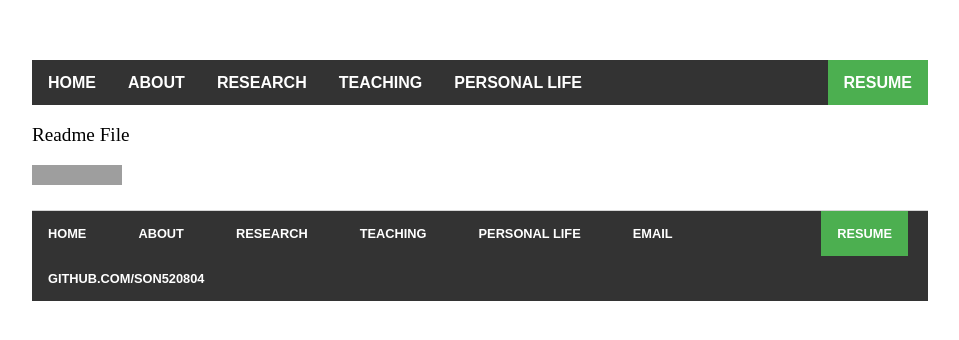
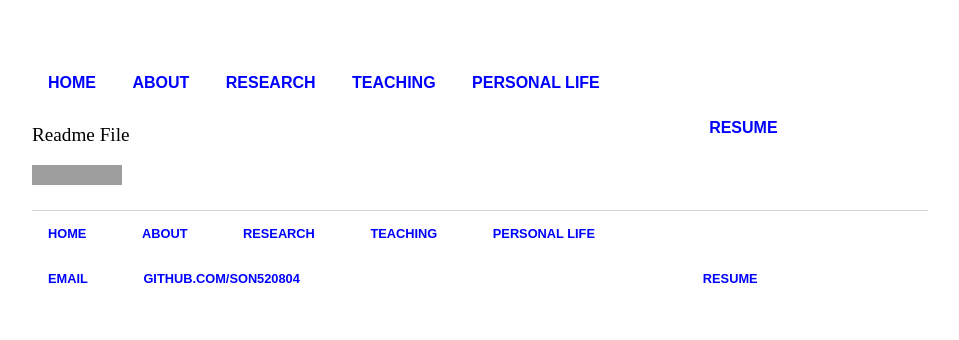
Before and after one commit to son520804/son520804.github.io, a Jekyll site: the page built from Teaching/README.md, in a window 1280 px wide. Shown: the top 340 px of the page, without its empty margins (160-1119 px from the left). Built offline with Jekyll 4.4.1, drawn with Linux system fonts in a browser that asks for light colours; our own code applies the rules of GitHub Pages for plain Markdown files; grey boxes are pictures that could not be loaded.

Commit message:
style navigation bar

```diff
--- a/_layouts/default.html
+++ b/_layouts/default.html
@@ -4,37 +4,6 @@
 			<title>{{ page.title }}</title>
 			<!-- link to main stylesheet -->
 			<link rel="stylesheet" type="text/css" href="/css/main.css">
-			<style>
-
-			ul{
-				list-style-type: circle;
-				margin: 0;
-				padding: 0;
-				overflow: hidden;
-				background-color: #333;
-			}
-
-			li {
-				float:left;
-			}
-
-			li a {
-				display: block;
-				color: white;
-				text-align: center;
-				padding: 10px 12px;
-				text-decoration: none;
-			}
-
-			li a:hover{
-				background-color: #111;
-			}
-
-			.active {
-				background-color: #4CAF50;
-			}
-
-			</style>
 
 		</head>
 		<body>
--- a/css/main.css
+++ b/css/main.css
@@ -154,8 +154,16 @@
   white-space: pre-wrap;
 }
 
+nav {
+  ul{
+    list-style: none;
+    padding-left: 0;
+    margin-top: 0;
+    margin-bottom: 0;
+  }
+}
+
 .nav{
-    display: inline;
     margin-right: 5% auto 0 auto;
     width: 85%;
     box-shadow: 0 4px 12px rgba(black, 0.1);
```
